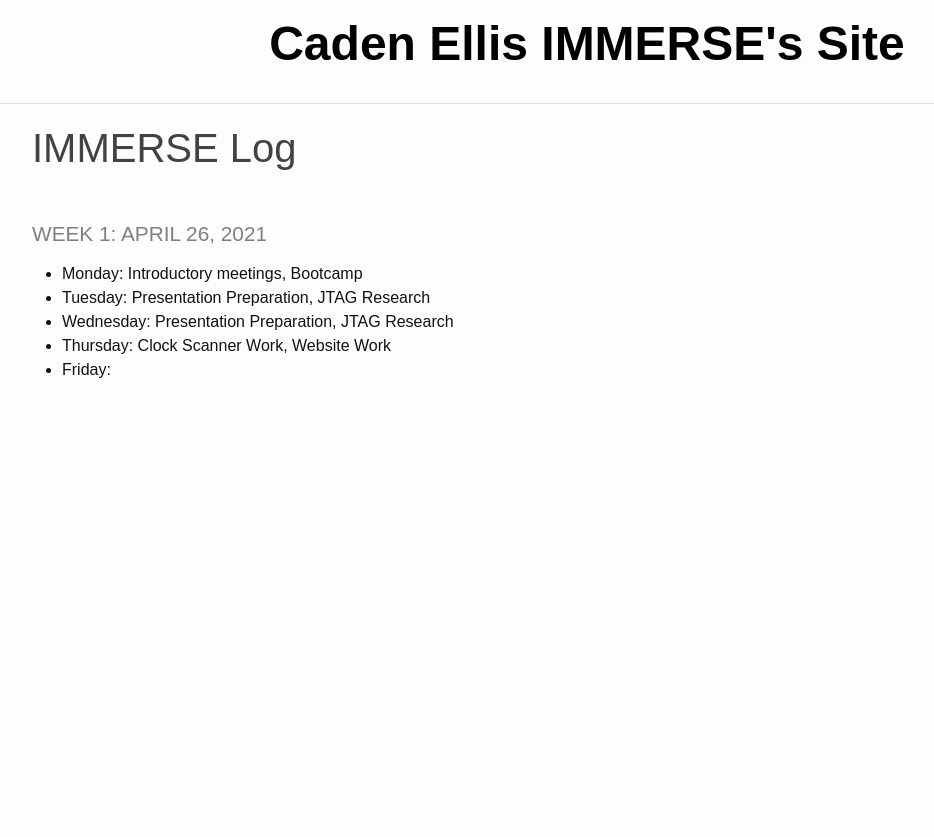
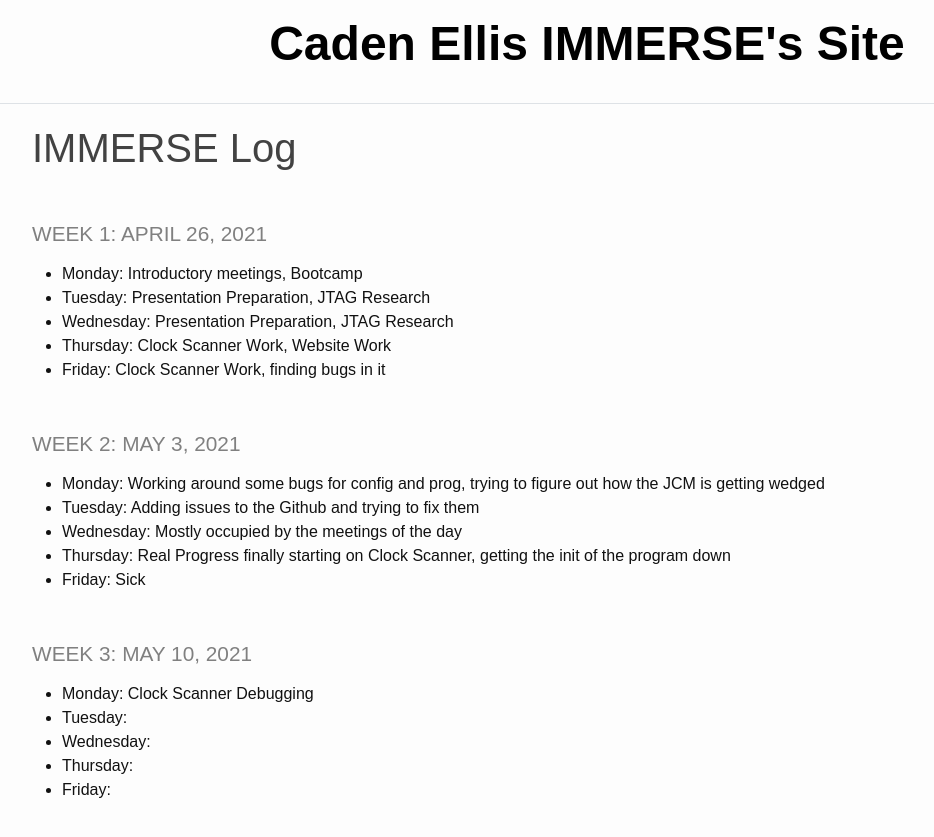
Before and after one commit to Caden-Ellis77/ImmerseSite, a Jekyll site: the page built from _pages/log.md, in a window 1280 px wide. Shown: the top 837 px of the page, without its empty margins (53-987 px from the left). Built offline with Jekyll 4.4.1, drawn with Linux system fonts in a browser that asks for light colours.

Commit message:
Weeks 2 and 3

```diff
--- a/_pages/log.md
+++ b/_pages/log.md
@@ -9,4 +9,20 @@ title: IMMERSE Log
 * **Tuesday**: Presentation Preparation, JTAG Research
 * **Wednesday**: Presentation Preparation, JTAG Research
 * **Thursday**: Clock Scanner Work, Website Work
+* **Friday**: Clock Scanner Work, finding bugs in it
+
+### Week 2: May 3, 2021
+
+* **Monday**: Working around some bugs for config and prog, trying to figure out how the JCM is getting wedged
+* **Tuesday**: Adding issues to the Github and trying to fix them
+* **Wednesday**: Mostly occupied by the meetings of the day
+* **Thursday**: Real Progress finally starting on Clock Scanner, getting the init of the program down
+* **Friday**: Sick
+
+### Week 3: May 10, 2021
+
+* **Monday**: Clock Scanner Debugging
+* **Tuesday**:
+* **Wednesday**:
+* **Thursday**:
 * **Friday**:
```
Also changed, not shown: Gemfile.lock.
